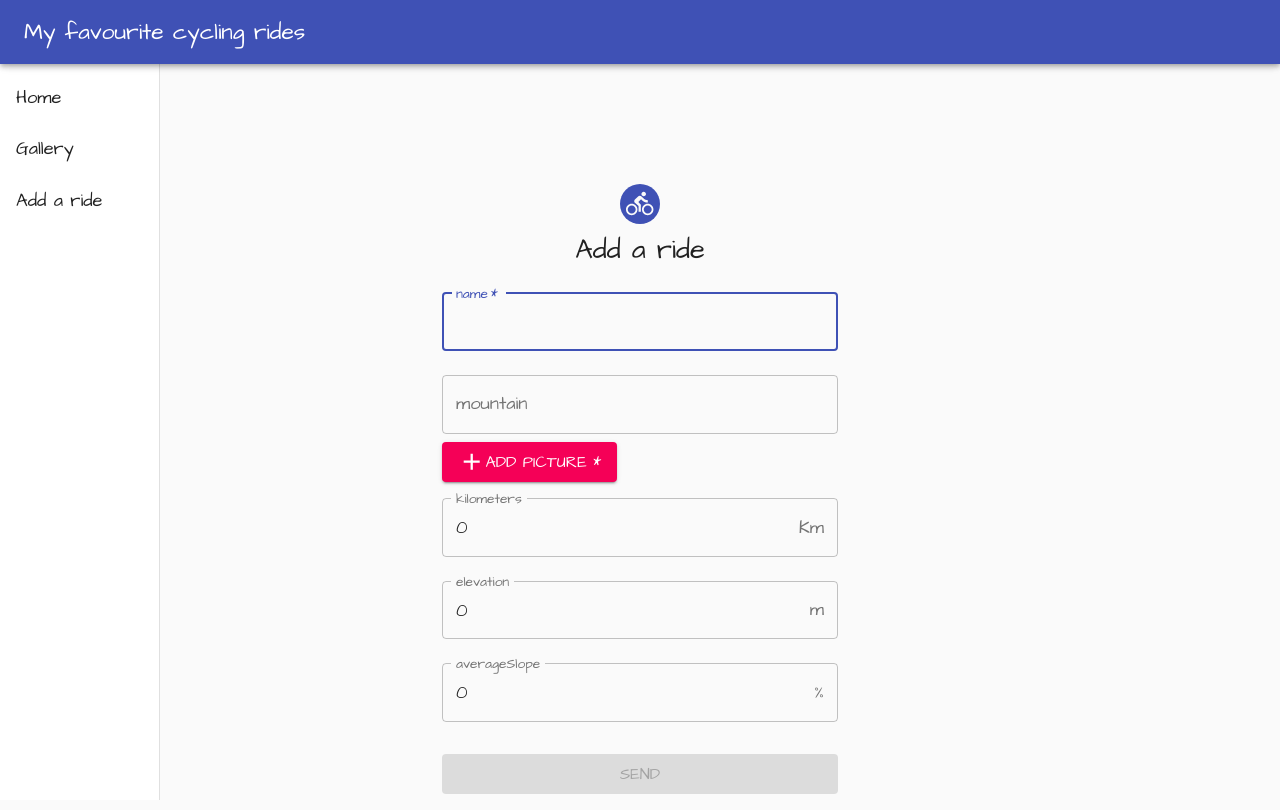
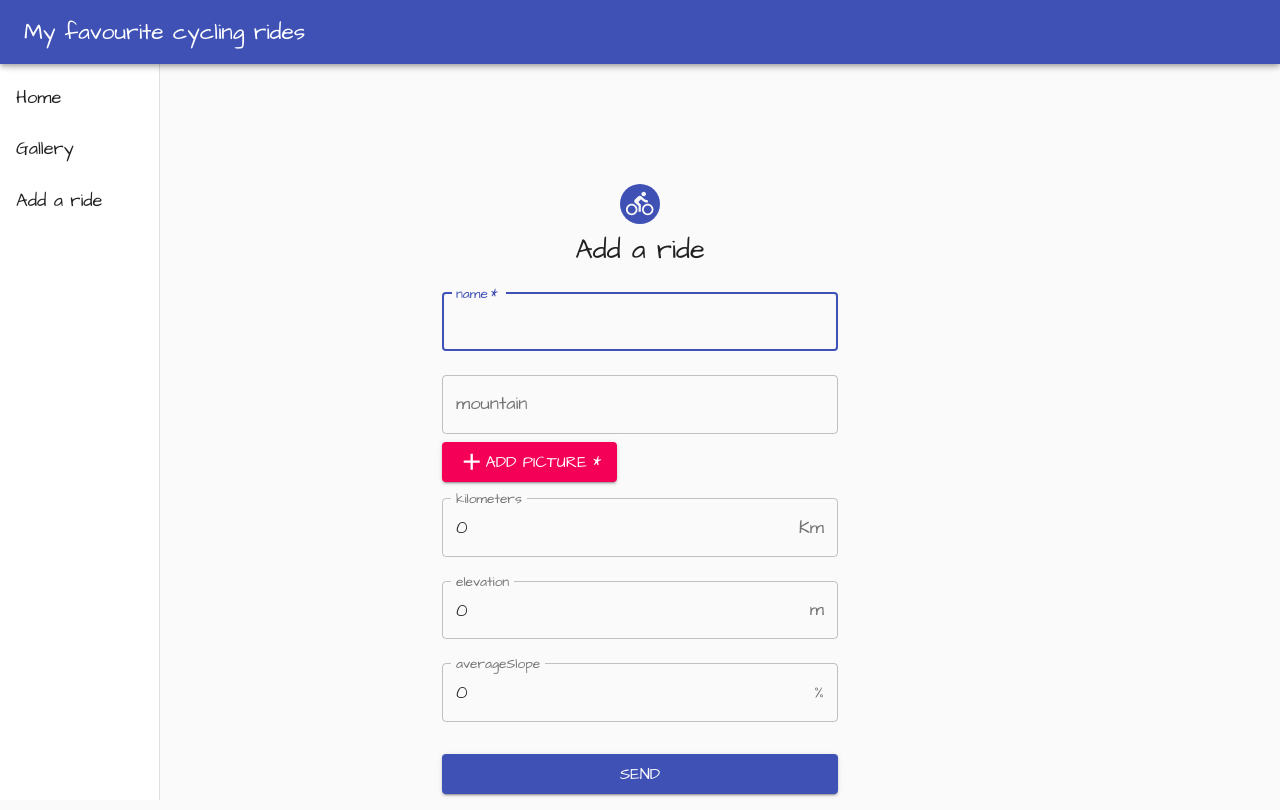
Before and after one commit to ln56b/reactjs-express-node-mysql-MyFavouriteCyclingRides, a React (Create React App) app in the folder frontend/: page /add-ride in a window 1280 px wide. Built offline with nearby package versions, Linux system fonts and the light colour scheme.

Commit message:
optimized form validation

```diff
--- a/frontend/src/App.css
+++ b/frontend/src/App.css
@@ -8,6 +8,10 @@
 		margin-left: 160px;
 	}
 
+	.ride-card {
+		margin-left: 160px;
+	}
+
 	.MuiCardContent-root {
 		max-height: 10vh;
 	}
--- a/frontend/src/components/CyclingRides.jsx
+++ b/frontend/src/components/CyclingRides.jsx
@@ -96,7 +96,15 @@ function CyclingRides() {
 
 	const saveRide = (e) => {
 		e.preventDefault();
-		ride.id ? updateRide() : createRide();
+
+		if (ride.name && selectedPicture) {
+			ride.id ? updateRide() : createRide();
+		}
+		setNotify({
+			isOpen: true,
+			message: 'Ride name and ride picture are required',
+			type: 'warning',
+		});
 	};
 
 	const deleteRide = async (ride, id) => {
@@ -135,12 +143,6 @@ function CyclingRides() {
 		setRide({ ...ride, [name]: value });
 	};
 
-	const isValidForm = !ride.id
-		? ride.name && selectedPicture
-			? true
-			: false
-		: true;
-
 	const selectPicture = (e) => {
 		const picture = e.target.files[0];
 		setSelectedPicture(picture);
@@ -164,7 +166,6 @@ function CyclingRides() {
 					saveRide={saveRide}
 					handleInputChange={handleInputChange}
 					selectPicture={selectPicture}
-					isValidForm={isValidForm}
 				/>
 			</Route>
 			<Route path="/rides/:id">
--- a/frontend/src/components/RideForm.jsx
+++ b/frontend/src/components/RideForm.jsx
@@ -32,13 +32,7 @@ const useStyles = makeStyles((theme) => ({
 	},
 }));
 
-function RideForm({
-	ride,
-	saveRide,
-	handleInputChange,
-	selectPicture,
-	isValidForm,
-}) {
+function RideForm({ ride, saveRide, handleInputChange, selectPicture }) {
 	const classes = useStyles();
 
 	return (
@@ -187,7 +181,6 @@ function RideForm({
 						variant="contained"
 						className={classes.submit}
 						color="primary"
-						disabled={!isValidForm}
 					>
 						Send
 					</Button>
```
